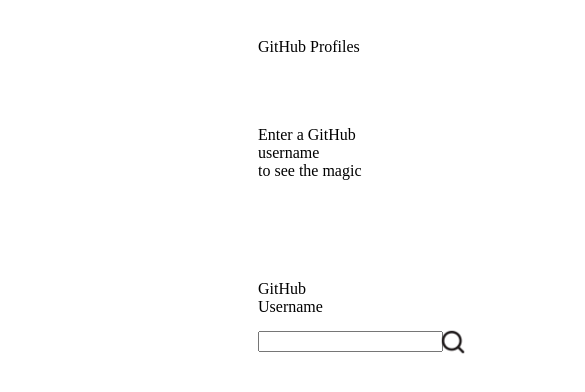
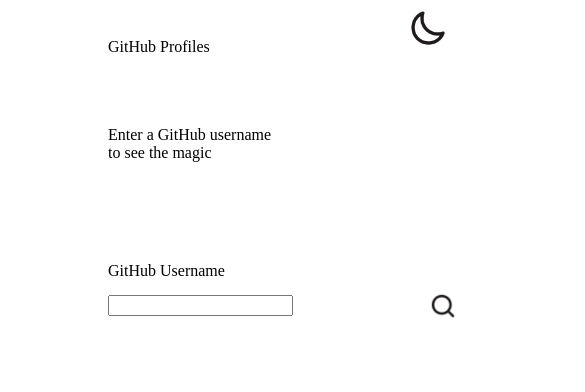
Before and after one commit to startapprogress/webpackreactredux, a React (Create React App) app: page /header in a window 390 px wide. Shown: the top 392 px of the page, 585 px wide, since content can reach past the window. Built offline with nearby package versions, Linux system fonts and the light colour scheme.

Commit message:
first commit

```diff
--- a/src/components/Header.css
+++ b/src/components/Header.css
@@ -31,16 +31,28 @@
 width: 30px;
     height: 30px;
 }
-@media (max-width: 700px) {
+@media (max-width: 700px){
+    .img{
+        margin-left: 400px;
+    }
+    .GitHub{
+        margin-left: 100px;
+    }
+    .Enter{
+        margin-left: 100px;
+    }
     .One{
-        margin-right: 120px;
+        margin-left: 100px;
     }
-
+    .input{
+        margin-left: 100px;
+    }
+    .search{
+        margin-left: 280px;
+    }
 }
 @media (min-width: 300px) {
-    .One{
-        margin-right:120px ;
+    .search{
+        margin-left: 420px;
     }
-
-
 }
```
